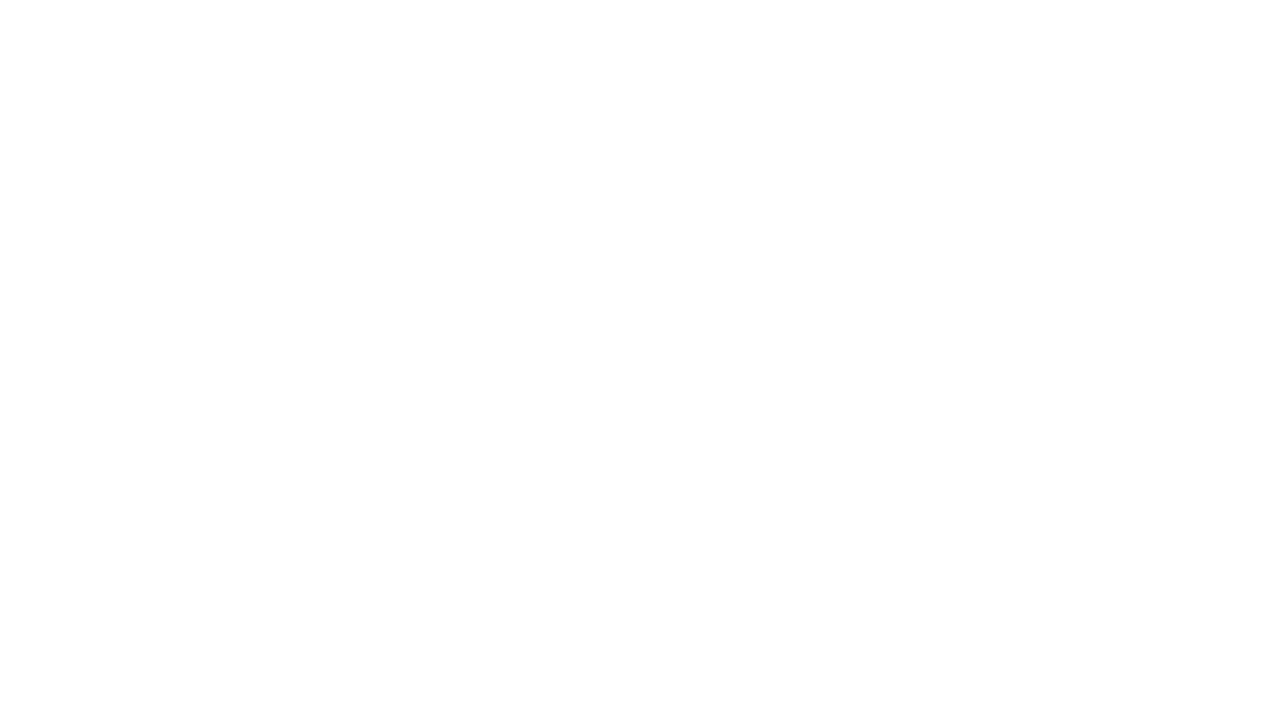
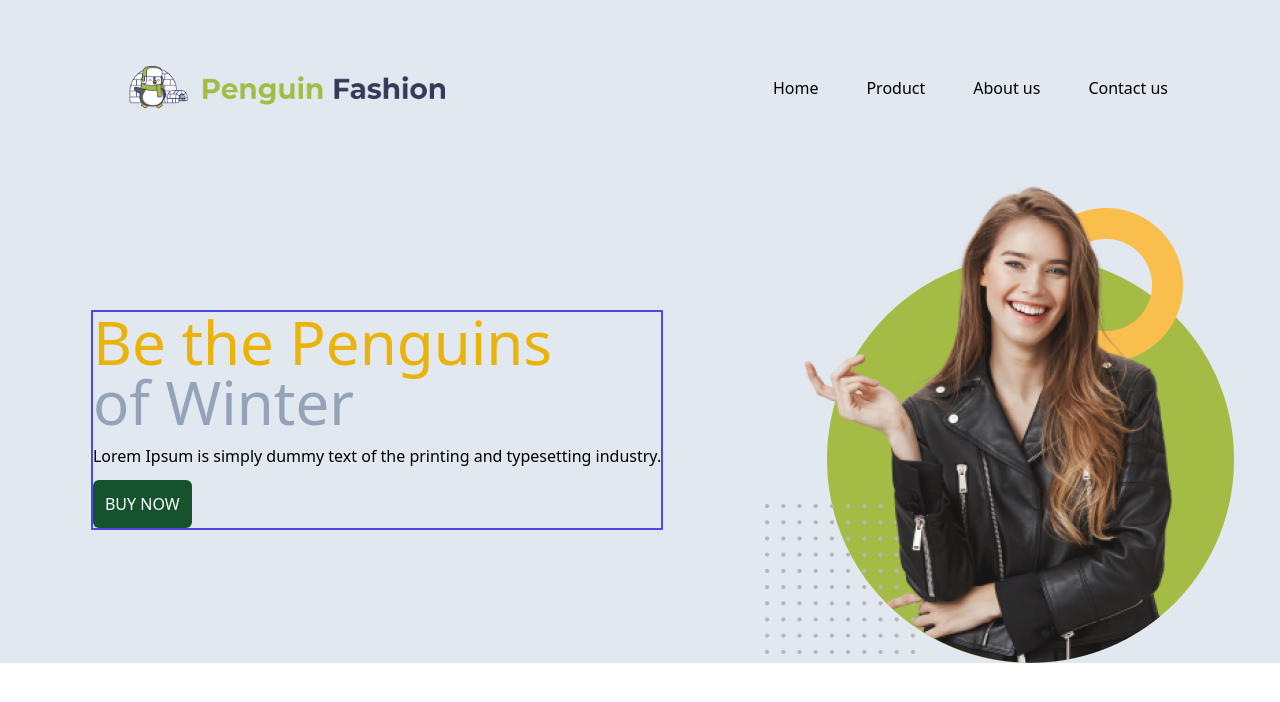
Before and after one commit to joykbiswas/penguin-fashion-with-tailwind, a plain HTML site: page index.html in a window 1280 px wide. Drawn offline with nearby package versions, Linux system fonts and the light colour scheme.

Commit message:
added banner section

```diff
--- a/index.html
+++ b/index.html
@@ -4,8 +4,46 @@
     <meta charset="UTF-8">
     <meta name="viewport" content="width=device-width, initial-scale=1.0">
     <title>penguin fashion</title>
+    <link rel="stylesheet" href="style.css">
+    <script src="https://cdn.tailwindcss.com"></script>
+
 </head>
 <body>
+    <header class="bg-slate-200
+   	">
+        <nav class=" justify-center text-center md:flex md:justify-between md:mx-9 md:pt-4 md:items-center  lg:p-14  lg:justify-between ">
+           <div class=" justify-items-center	">
+            <img class="w-80 m-auto  md:ml-6 lg:ml-9" src="./icons/logo.png" alt="">
+           </div>
+           <div class="m-5  ">
+            <ul class=" justify-center  md:flex lg:flex ">
+                <li class=" text-sm hover:text-slate-500 md:text-base md:ml-10  lg:ml-12 ">Home</li>
+                <li class=" text-sm hover:text-slate-500 md:text-base md:ml-10  lg:ml-12 ">Product</li>
+                <li class="text-sm hover:text-slate-500 md:text-base  md:ml-10 lg:ml-12	">About us</li>
+                <li class=" text-sm hover:text-slate-500 md:text-base md:ml-10  lg:ml-12	">Contact us</li>
+            </ul>
+           </div>
+        </nav>
+
+        <!-- banner section -->
+       <section class="  md:flex md:items-center md:justify-between  lg:flex lg:justify-around   lg:items-center">
+
+         <div class="mx-12 md:mx-20  lg:mx-20  border-solid border-2 border-indigo-600 ">
+
+            <h1 class="   text-4xl  md:text-6xl  lg:text-6xl"><span class="text-yellow-500">Be the Penguins <br>
+            </span> <span class="text-slate-400"> of Winter</span></h1>
+            <p class="py-3">Lorem Ipsum is simply dummy text of the printing
+                and typesetting industry.
+            </p>
+            <button class="p-3 rounded-md bg-green-900 text-white">BUY NOW</button>
+         </div>
+
+         <div class=" md:mr-8">
+            <img class="w-70 m-auto" src="./images/model.png" alt="">
+         </div>
+       </section>
+    </header>
+
 
 </body>
 </html>
--- /dev/null
+++ b/style.css
@@ -0,0 +1,20 @@
+.nav{
+    /* text-align: center; */
+}
+.logo img{
+    /* justify-content: center; */
+    /* margin: auto; */
+}
+.nav-item{
+    /* margin: 5px; */
+
+}
+.nav-item li{
+    /* padding: 8px;
+    font-size: 16px; */
+}
+.items-center{
+   align-items: center;
+   justify-content: center;
+
+}
--- /dev/null
+++ b/tailwind.config.js
@@ -0,0 +1,8 @@
+/** @type {import('tailwindcss').Config} */
+module.exports = {
+    content: ["./src/**/*.{html,js}"],
+    theme: {
+      extend: {},
+    },
+    plugins: [],
+  }
```
